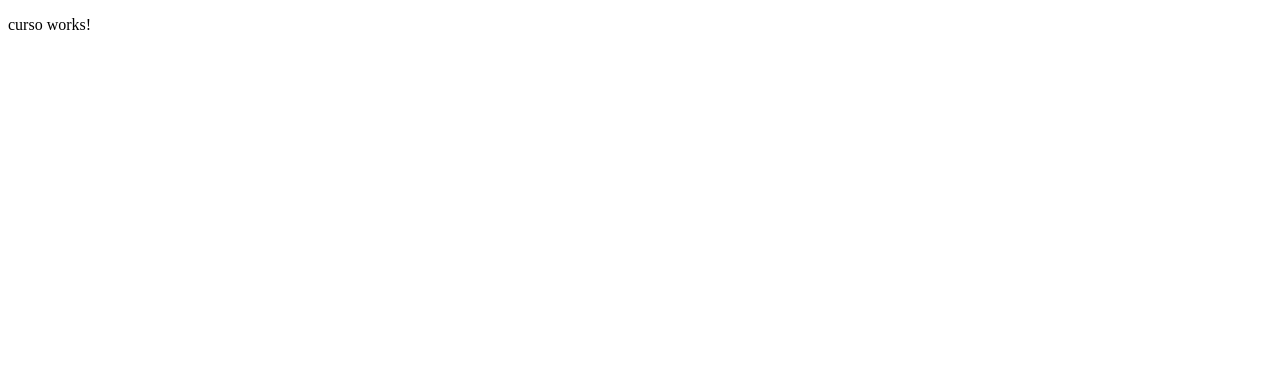
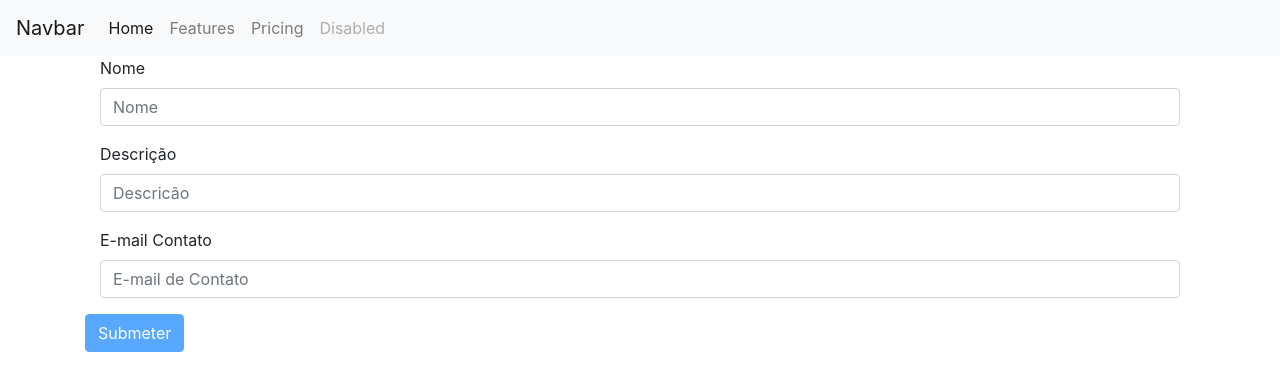
Before and after one commit to espFabioAlmeida/cadastroCursoAluno, an Angular app: page / in a window 1280 px wide. Shown: the top 390 px of the page. Built offline with nearby package versions, Linux system fonts and the light colour scheme.

Commit message:
criado o form de cursos

```diff
--- a/angular.json
+++ b/angular.json
@@ -24,7 +24,8 @@
               "src/assets"
             ],
             "styles": [
-              "src/styles.css"
+              "src/styles.css",
+              "./node_modules/bootstrap/dist/css/bootstrap.min.css"
             ],
             "scripts": []
           },
@@ -89,8 +90,7 @@
               "src/assets"
             ],
             "styles": [
-              "src/styles.css",
-              "./node_modules/bootstrap/dist/css/bootstrap.min.css"
+              "src/styles.css"
             ],
             "scripts": []
           }
--- a/src/app/app.component.html
+++ b/src/app/app.component.html
@@ -1 +1,26 @@
-<app-curso></app-curso>
+<nav class="navbar navbar-expand-lg navbar-light bg-light">
+    <a class="navbar-brand" href="#">Navbar</a>
+    <button class="navbar-toggler" type="button" data-toggle="collapse" data-target="#navbarNav" aria-controls="navbarNav" aria-expanded="false" aria-label="Toggle navigation">
+      <span class="navbar-toggler-icon"></span>
+    </button>
+    <div class="collapse navbar-collapse" id="navbarNav">
+      <ul class="navbar-nav">
+        <li class="nav-item active">
+          <a class="nav-link" href="#">Home <span class="sr-only">(current)</span></a>
+        </li>
+        <li class="nav-item">
+          <a class="nav-link" href="#">Features</a>
+        </li>
+        <li class="nav-item">
+          <a class="nav-link" href="#">Pricing</a>
+        </li>
+        <li class="nav-item">
+          <a class="nav-link disabled" href="#" tabindex="-1" aria-disabled="true">Disabled</a>
+        </li>
+      </ul>
+    </div>
+  </nav>
+
+  <div class="container">
+    <app-curso></app-curso>
+  </div>
--- a/src/app/app.module.ts
+++ b/src/app/app.module.ts
@@ -3,6 +3,7 @@ import { NgModule } from '@angular/core';
 
 import { AppComponent } from './app.component';
 import { CursoComponent } from './curso/curso/curso.component';
+import { FormsModule, ReactiveFormsModule} from '@angular/forms';
 
 @NgModule({
   declarations: [
@@ -10,7 +11,9 @@ import { CursoComponent } from './curso/curso/curso.component';
     CursoComponent
   ],
   imports: [
-    BrowserModule
+    BrowserModule,
+    FormsModule,
+    ReactiveFormsModule
   ],
   providers: [],
   bootstrap: [AppComponent]
--- a/src/app/curso/curso/curso.component.html
+++ b/src/app/curso/curso/curso.component.html
@@ -1 +1,39 @@
-<p>curso works!</p>
+
+<form #formulario="ngForm" (ngSubmit) = "onSubmit(formulario)" class="form-horizontal" >
+
+    <div class="form-group">
+        <div class="col-sm-12">
+            <label for="nome" class="control-label">Nome</label>
+        </div>
+
+        <div class="col-sm-12">
+            <input type="text" class="form-control" name="nome" id="nome" placeholder="Nome"
+            required #nome="ngModel" [(ngModel)]="curso.nome">
+        </div>
+    </div>
+
+    <div class="form-group">
+        <div class="col-sm-12">
+            <label for="descricao" class="control-label">Descrição</label>
+        </div>
+
+        <div class="col-sm-12">
+            <input type="text" class="form-control" name="descricao" id="descricao" placeholder="Descricão"
+            required #descricao="ngModel" [(ngModel)]="curso.descricao">
+        </div>
+    </div>
+
+    <div class="form-group">
+
+        <div class="col-sm-12">
+            <label for="email" class="control-label">E-mail Contato</label>
+        </div>
+
+        <div class="col-sm-12">
+            <input type="email" email class="form-control" name="email" id="email" placeholder="E-mail de Contato"
+            required #email="ngModel" [(ngModel)]="curso.email">
+        </div>
+    </div>
+
+    <button type="submit" [disabled]="!formulario.valid" class="btn btn-primary">Submeter</button>
+</form>
--- a/src/app/curso/curso/curso.component.ts
+++ b/src/app/curso/curso/curso.component.ts
@@ -1,4 +1,5 @@
 import { Component, OnInit } from '@angular/core';
+import { NgForm } from '@angular/forms';
 
 @Component({
   selector: 'app-curso',
@@ -7,9 +8,27 @@ import { Component, OnInit } from '@angular/core';
 })
 export class CursoComponent implements OnInit {
 
+  curso: any =
+  {
+    nome: null,
+    descricao: null,
+    email: null
+  }
+
   constructor() { }
 
   ngOnInit() {
   }
 
+  onSubmit(formulario: NgForm)
+  {
+    if(formulario.valid)
+    {
+      console.log(formulario);
+      console.log('----- Valores do formulario');
+      console.log(formulario.form.value);
+      console.log('----- Valores do objeto');
+      console.log(this.curso);
+    }
+  }
 }
```
Also changed, not shown: 1 other file (tests, documents, lock files or other folders).
